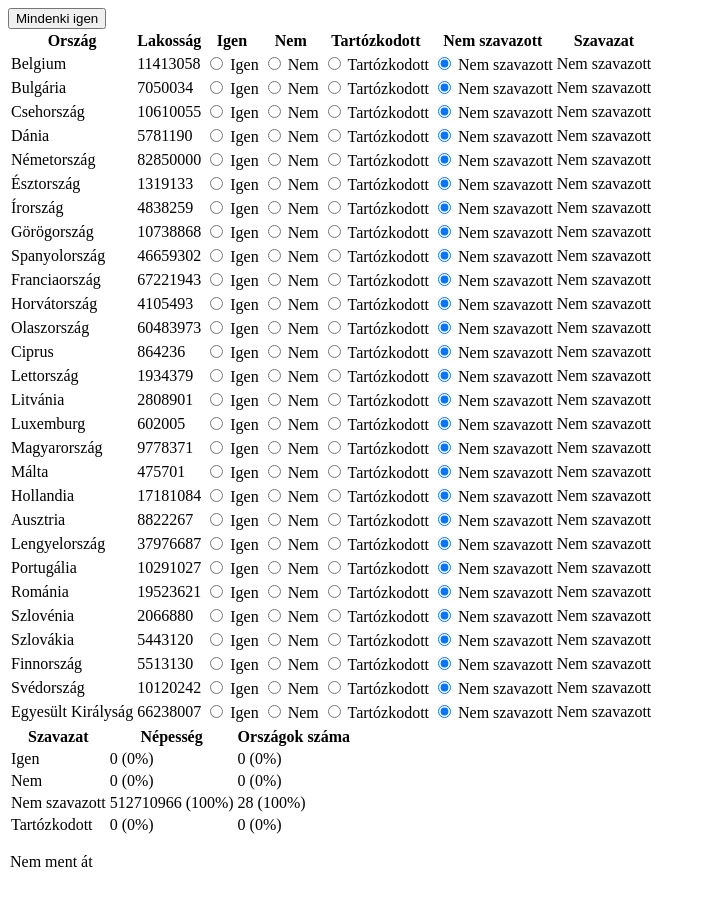
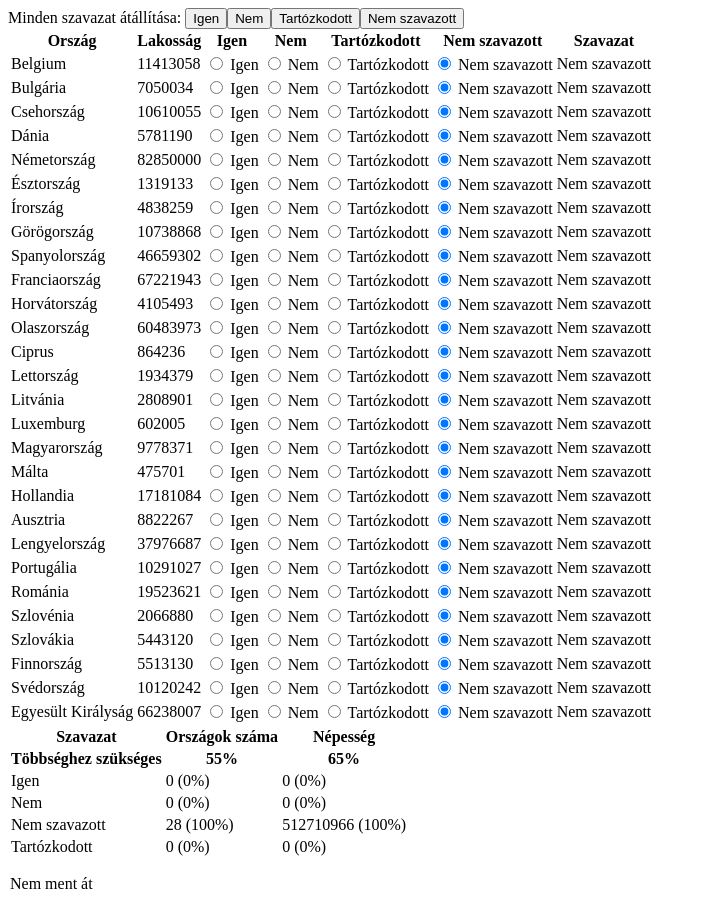
Before and after one commit to aProudCynic/councilvote2, an Angular app: page / in a window 1280 px wide. Shown: the whole page, without its empty margins (0-705 px from the left). Before the commit the page ends 897 px from the top, so only its background shows below. Built offline with nearby package versions, Linux system fonts and the light colour scheme.

Commit message:
bugfix: countries not voting are now excluded in result calculation and percentage

```diff
--- a/src/app/preset-buttons/preset-buttons.component.html
+++ b/src/app/preset-buttons/preset-buttons.component.html
@@ -1 +1 @@
-<button type="button" (click)="setAllVotesToYes()">Mindenki igen</button>
+Minden szavazat átállítása: <button type="button" *ngFor="let voteKey of getAllVoteTypes()" (click)="setAllVotesTo(voteKey)">{{getVoteValueFor(voteKey)}}</button>
--- a/src/app/preset-buttons/preset-buttons.component.ts
+++ b/src/app/preset-buttons/preset-buttons.component.ts
@@ -15,10 +15,37 @@ export class PresetButtonsComponent implements OnInit {
   ngOnInit() {
   }
 
-  setAllVotesToYes(): void  {
+  setAllVotesTo(voteKey: Vote): void {
     MemberState.memberStates.forEach(memberState =>
-      this.votingService.castVote(memberState, Vote.YES)
+      this.votingService.castVote(memberState, this.getVoteFor(voteKey))
     );
   }
 
+  getVoteFor(voteKey: string): Vote {
+    switch(voteKey) {
+      case 'YES': {
+        return Vote.YES;
+      }
+      case 'NO': {
+        return Vote.NO;
+      }
+      case 'ABSTAINED': {
+        return Vote.ABSTAINED;
+      }
+      case 'DID_NOT_VOTE': {
+        return Vote.DID_NOT_VOTE;
+      }
+      default: {
+        throw new Error('Invalid vote type!');
+      }
+    }
+  }
+
+  getAllVoteTypes() {
+    return Object.keys(Vote);
+  }
+
+  getVoteValueFor(key: string) {
+    return Vote[key];
+  }
 }
--- a/src/app/result/result.component.html
+++ b/src/app/result/result.component.html
@@ -1,15 +1,23 @@
 <table>
     <tr>
         <th>Szavazat</th>
+        <th>Országok száma</th>
         <th>Népesség</th>
-        <th>Országok száma</th>
+    </tr>
+    <tr>
+        <th>Többséghez szükséges</th>
+        <th>55%</th>
+        <th>65%</th>
     </tr>
     <tr *ngFor="let voteResult of votingService.resultsByVotes | keyvalue">
         <td>{{voteResult.key}}</td>
-        <td>{{voteResult.value.population}}
-            ({{votingService.getVoteShareInPopulation(voteResult.key) | number}}%)</td>
-        <td>{{voteResult.value.numberOfMemberStates}}
+        <td>
+            {{voteResult.value.numberOfMemberStates}}
             ({{votingService.getVoteShareInNumberOfMemberStates(voteResult.key) | number}}%)
+        </td>
+        <td>
+            {{voteResult.value.population}}
+            ({{votingService.getVoteShareInPopulation(voteResult.key) | number}}%)
         </td>
     </tr>
     <p>{{votingService.isPassed() ? 'Átment' : 'Nem ment át'}}</p>
--- a/src/app/voting.service.ts
+++ b/src/app/voting.service.ts
@@ -18,17 +18,16 @@ export class VotingService {
   constructor() {this.init(); }
 
   init(): void {
-    console.log('Oh hi!');
     Object.keys(Vote).forEach(
       vote => this.resultsByVotes.set(
         Vote[vote], new PopulationAndNumberOfMemberStates(0, 0)
       )
-    )
+    );
     MemberState.memberStates.forEach(memberState =>
       {
         this.totalMemberStateNumberAndPopulation.addMemberState(memberState);
       }
-    )
+    );
     this.resultsByVotes.set(Vote.DID_NOT_VOTE, new PopulationAndNumberOfMemberStates(
       this.totalMemberStateNumberAndPopulation.population,
       this.totalMemberStateNumberAndPopulation.numberOfMemberStates
@@ -38,42 +37,59 @@ export class VotingService {
 
   getResult() {
     this.votingRecord.votes.forEach(vote => {
+      // onInit is not called for services, this is why initialization is done here
       console.log(vote);
     });
   }
 
   castVote(memberState: MemberState, newVote: Vote) {
-    let previousVote: Vote = this.votingRecord.votes.get(memberState);
+    const previousVote: Vote = this.votingRecord.votes.get(memberState);
     this.votingRecord.votes.set(memberState, newVote);
-    let voteResultToBeReduced: PopulationAndNumberOfMemberStates = this.resultsByVotes.get(previousVote);
+    const voteResultToBeReduced: PopulationAndNumberOfMemberStates = this.resultsByVotes.get(previousVote);
     voteResultToBeReduced.substractMemberState(memberState);
-    let voteResultToIncremented: PopulationAndNumberOfMemberStates = this.resultsByVotes.get(newVote);
+    const voteResultToIncremented: PopulationAndNumberOfMemberStates = this.resultsByVotes.get(newVote);
     voteResultToIncremented.addMemberState(memberState);
     console.log(this.resultsByVotes);
   }
 
   getVoteShareInPopulation(vote: Vote): number {
     let populationOfMemberStatesForCorrespondingVote = this.resultsByVotes.get(vote).population;
-    if(populationOfMemberStatesForCorrespondingVote === 0)  {
+    if (populationOfMemberStatesForCorrespondingVote === 0)  {
       return 0;
     }
     return populationOfMemberStatesForCorrespondingVote
-      / this.totalMemberStateNumberAndPopulation.population
+      / this.getDividendForPopulationPercentageCalculation(vote)
       * 100;
   }
 
+  getDividendForPopulationPercentageCalculation(vote: Vote): number {
+    let dividend = this.totalMemberStateNumberAndPopulation.population;
+    if (vote !== Vote.DID_NOT_VOTE) {
+      dividend -= this.resultsByVotes.get(Vote.DID_NOT_VOTE).population;
+    }
+    return dividend;
+  }
+
   getVoteShareInNumberOfMemberStates(vote: Vote): number {
-    let numberOfMemberStatesForCorrespondingVote = this.resultsByVotes.get(vote).numberOfMemberStates;
-    if(numberOfMemberStatesForCorrespondingVote === 0)  {
+    const numberOfMemberStatesForCorrespondingVote = this.resultsByVotes.get(vote).numberOfMemberStates;
+    if (numberOfMemberStatesForCorrespondingVote === 0)  {
       return 0;
     }
     return numberOfMemberStatesForCorrespondingVote
-      / this.totalMemberStateNumberAndPopulation.numberOfMemberStates
+      / this.getDividendForMemberStateNumberPercentageCalculation(vote)
       * 100;
   }
 
+  getDividendForMemberStateNumberPercentageCalculation(vote: Vote): number {
+    let dividend = this.totalMemberStateNumberAndPopulation.numberOfMemberStates;
+    if (vote !== Vote.DID_NOT_VOTE) {
+      dividend -= this.resultsByVotes.get(Vote.DID_NOT_VOTE).numberOfMemberStates;
+    }
+    return dividend;
+  }
+
   isPassed(): boolean {
-    return this.getVoteShareInPopulation(Vote.YES) >= 55
-    && this.getVoteShareInNumberOfMemberStates(Vote.YES) >= 65;
+    return this.getVoteShareInPopulation(Vote.YES) >= 65
+    && this.getVoteShareInNumberOfMemberStates(Vote.YES) >= 55;
   }
 }
```
